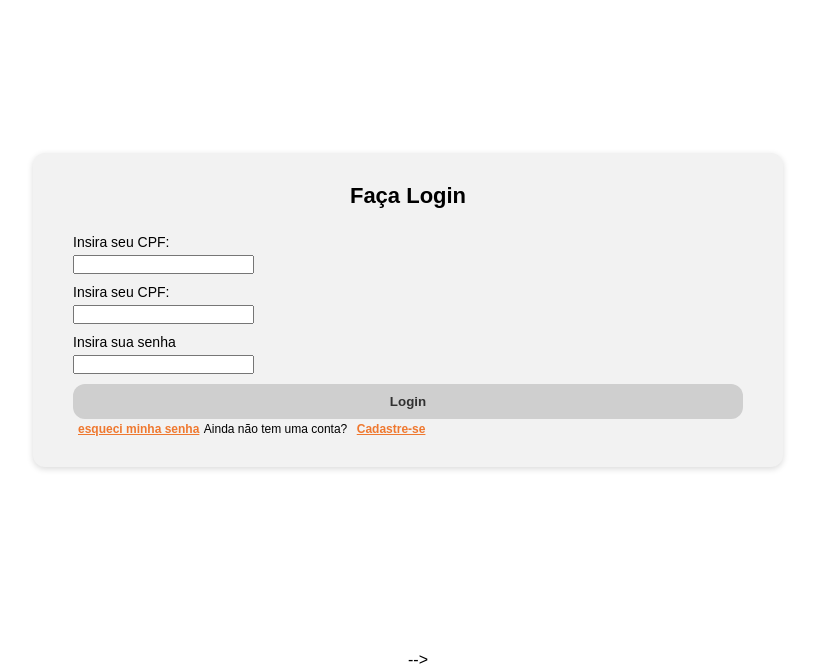
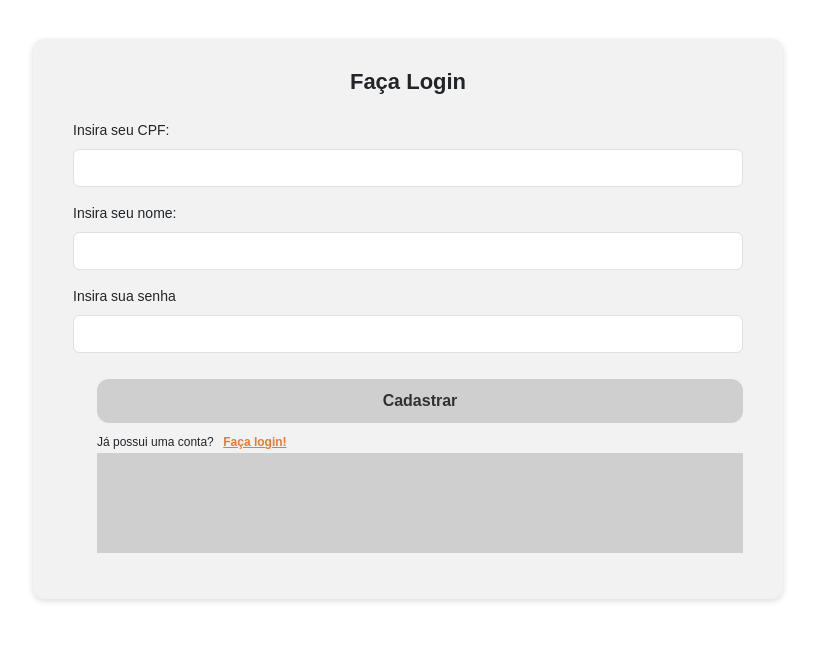
Before and after one commit to LuconhaOliveira/tccLogistica, a Flask app: template templates/tela-cadastro.html in a window 1280 px wide. Shown: the part 131-800 px from the top of the page, without its empty margins (222-1037 px from the left). Run offline with Flask 3, Linux system fonts and the light colour scheme; the template is opened without the code that fills it, so the values that code supplies are empty.

Commit message:
MODIFY: Modificando os names dos inputs

```diff
--- a/templates/tela-cadastro.html
+++ b/templates/tela-cadastro.html
@@ -3,6 +3,10 @@
 
 <head>
     <link rel="stylesheet" href="../static/styles/tela-cadastro.css">
+    <!-- ícones Google Icons -->
+     <link rel="stylesheet" href="https://fonts.googleapis.com/css2?family=Material+Symbols+Outlined:opsz,wght,FILL,GRAD@20..48,100..700,0..1,-50..200" />
+    <!-- Link importação do Bootstrap -->
+    <link href="https://cdn.jsdelivr.net/npm/bootstrap@5.3.8/dist/css/bootstrap.min.css" rel="stylesheet" integrity="sha384-sRIl4kxILFvY47J16cr9ZwB07vP4J8+LH7qKQnuqkuIAvNWLzeN8tE5YBujZqJLB" crossorigin="anonymous">
     <meta charset="UTF-8">
     <meta name="viewport" content="width=device-width, initial-scale=1.0">
     <title>Tela de Cadastro</title>
@@ -19,6 +23,7 @@
 
 <!--------------------------------------------------------------------------------------------------------------------------->
 
+    <!-- Formulário -->
     <main>
         <!-- action/method: backend do login -->
         <form action="/post/cadastro" method="post">
@@ -27,64 +32,35 @@
             <div class="mb-3">
                 <label for="exampleInputCPF" class="form-label">Insira seu CPF:</label>
                 <!-- name: backend do login -->
-            <input name="login-cpf" type="number" maxlength="11" class="form-control" id="exampleInputCPF" aria-describedby="CPFHelp">
+                <input name="cadastro-cpf"  maxlength="11" class="form-control" id="exampleInputCPF" aria-describedby="CPFHelp">
                 <div id="CPFHelp" class="form-text"></div>
             </div>
 
             <div class="mb-3">
-            <label for="exampleInputName" class="form-label">Insira seu CPF:</label>
+                <label for="exampleInputName" class="form-label">Insira seu nome:</label>
                 <!-- name: backend do login -->
-            <input name="login-name" type="number" maxlength="11" class="form-control" id="exampleInputName" aria-describedby="NameHelp">
+                <input name="cadastro-nome" type="text" maxlength="50" class="form-control" id="exampleInputName" aria-describedby="NameHelp">
                 <div id="NameHelp" class="form-text"></div>
             </div>
 
             <div class="mb-3">
                 <label for="exampleInputPassword1" class="form-label">Insira sua senha</label>
                 <!-- name: backend do login -->
-            <input name="login-senha" type="password" class="form-control" id="exampleInputPassword1">
+                <input name="cadastro-senha" type="password" class="form-control" id="exampleInputPassword1">
             </div>
 
             <div class="mb-3 form-check">
-        <button type="submit" class="btn btn-primary">Login</button>
-        <a href="">esqueci minha senha</a>
-        <label for="">Ainda não tem uma conta?</label>
-        <a href="">Cadastre-se</a>
+            <button class="btn btn-primary" type="submit">Cadastrar</button>
+            <label for="">Já possui uma conta?</label>
+            <a href="/pagina/login">Faça login!</a>
 
         </form>
+
+        <footer>
+        <!-- inserir mais tarde -->
+        </footer>
     </main>
-
-    <!-- Formulário de cadastro -->
-    <!-- <main>
-        <div class="container--div-informacoesUsuario">
-
-                <form action="/post/login" method="POST" class="form--cadastro-usuario">
-                    <h1>Faça seu Cadastro</h1>
-
-                    <label for="cadastro-nome">Insira seu nome:</label>
-                    <input type="text" name="cadastro-nome" id="cadastro-nome"  maxlength="50" required>
-
-                    <label for="cadastro-cpf">Insira seu CPF:</label>
-                    <input type="text" name="cadastro-cpf" id="cadastro-cpf" placeholder="Ex: 000.000.000-00" maxlength="14" required>
-
-                    <label for="cadastro-senha">Insira sua senha:</label>
-                    <input type="password" name="cadastro-senha" id="cadastro-senha" maxlength="20" minlength="8" required>
-
-                    <button class="form--botao-cadastra" id="botao-cadastra">
-                        Cadastrar
-                    </button>
-                </form>
-
-            <p>Já possui conta?</p>
-            <a href="/pagina/login">Faça login!</a>
-
-        </div>
-    </main>
-
-
-    <footer class="container--footer">
-        <!--  -->
-    </footer>
-</body> -->
+    </body>
 
 <!---------------------------------------------------------------------------------------------------------------------------->
 
@@ -94,7 +70,7 @@
 
 <!-- Código de formatação do cpf -->
 <script>
-      $('#cadastro-cpf').mask('000.000.000-00', {reverse: true});
+      $('#exampleInputCPF').mask('000.000.000-00', {reverse: true});
 </script>
 
 </html>
```
Lines whose indentation alone changed are shown as unchanged.
